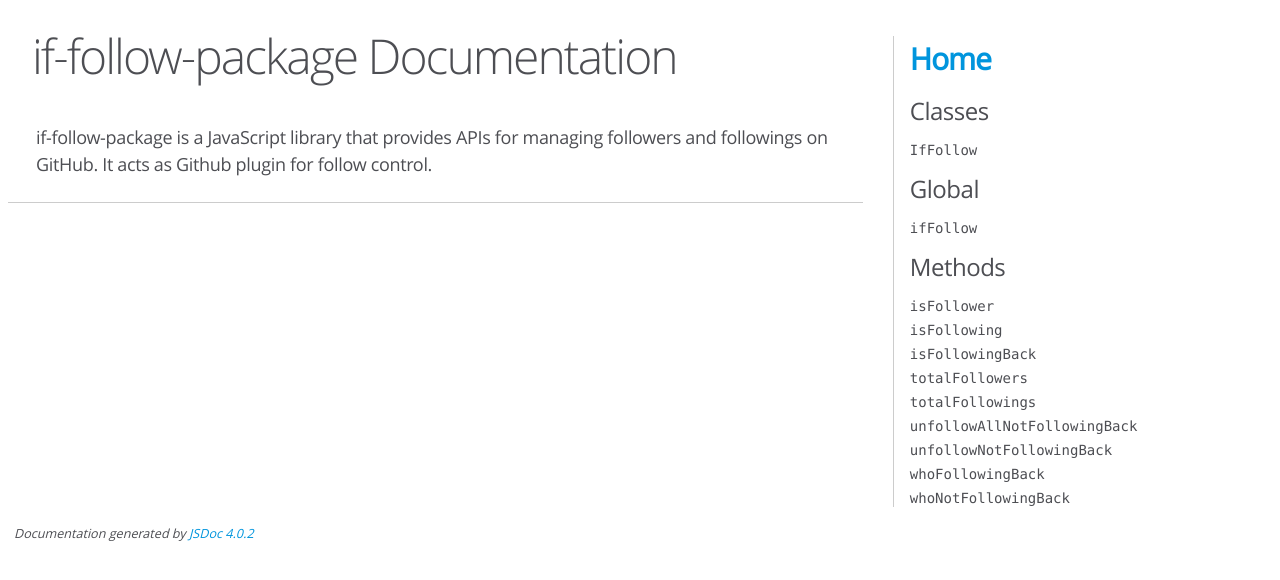
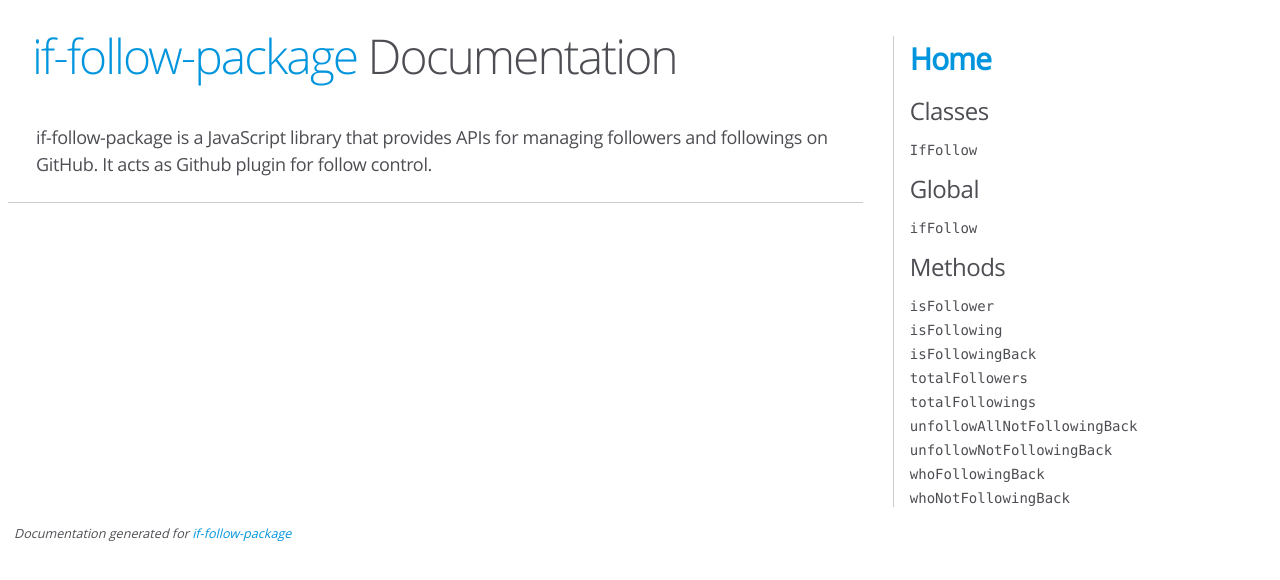
Before and after one commit to farhan7reza7/if-follow-package, a website built with webpack: page docs/index.html in a window 1280 px wide. Built offline with nearby package versions, Linux system fonts and the light colour scheme.

```diff
--- a/docs/index.html
+++ b/docs/index.html
@@ -27,7 +27,7 @@
 
   <body>
     <div id="main">
-      <h1 class="page-title">if-follow-package Documentation</h1>
+      <h1 class="page-title"><a href="https://github.com/farhan7reza7/if-follow-package">if-follow-package</a> Documentation</h1>
       <section>
         <header>
           <h4>if-follow-package is a JavaScript library that provides APIs for managing followers and followings on GitHub. It acts as Github plugin for follow control.</h4>
@@ -72,8 +72,8 @@
     <br class="clear" />
 
     <footer>
-      Documentation generated by
-      <a href="https://github.com/jsdoc/jsdoc">JSDoc 4.0.2</a>
+      Documentation generated for
+      <a href="https://github.com/farhan7reza7/if-follow-package">if-follow-package</a>
     </footer>
 
     <script>
```
